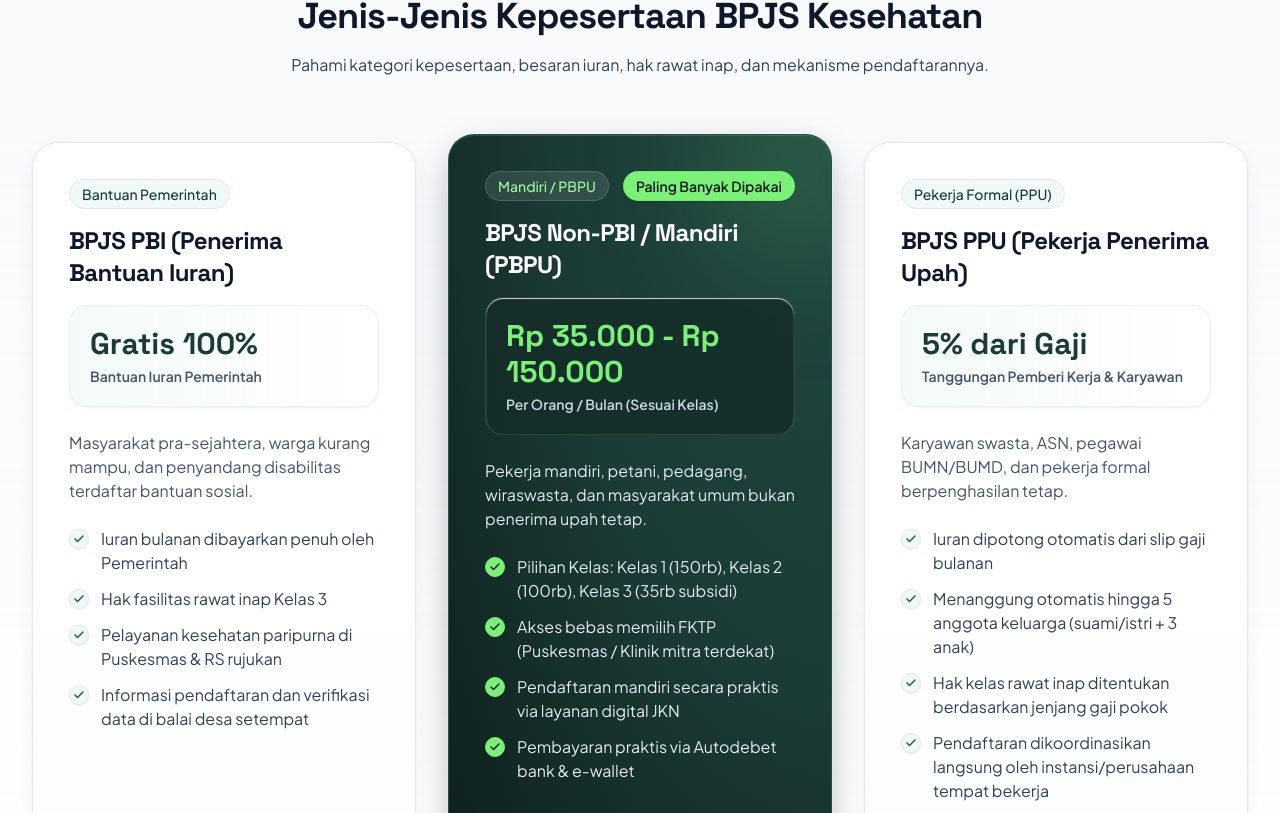
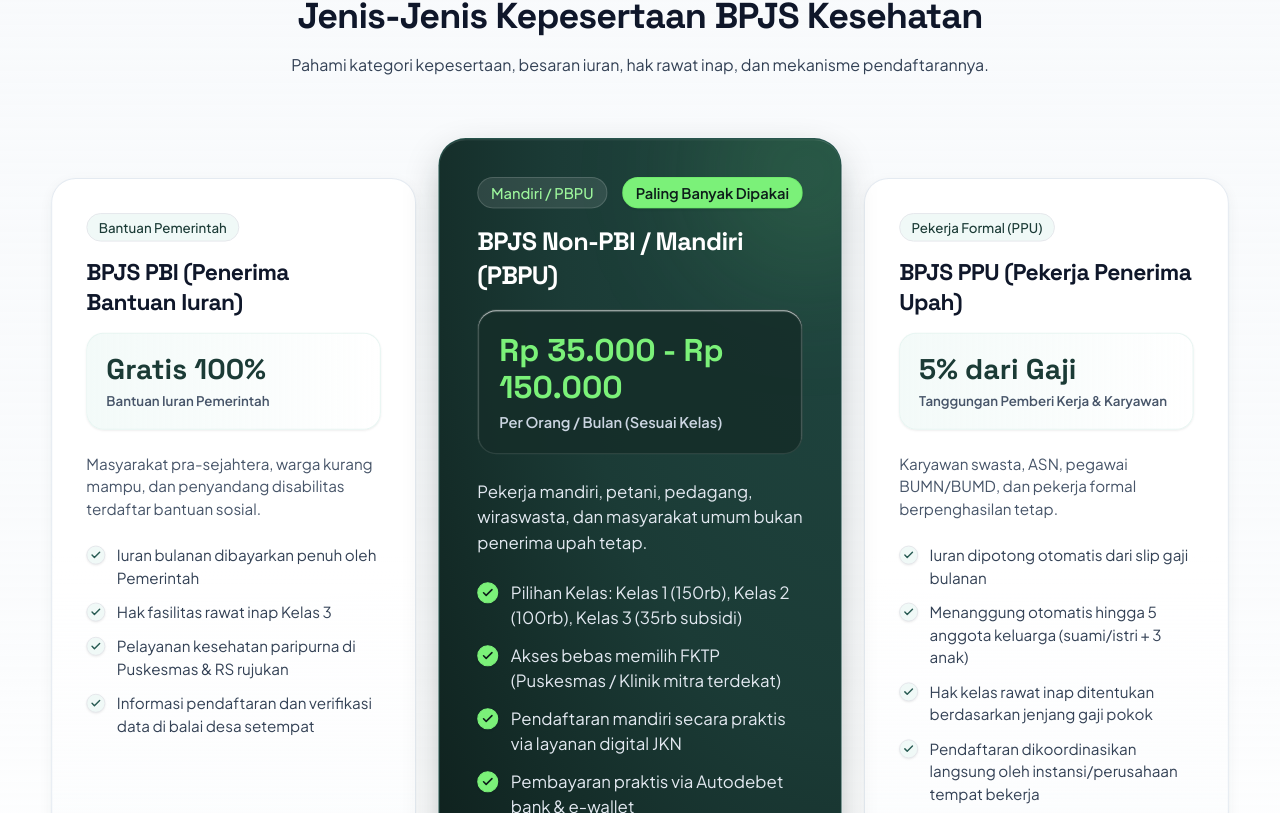
Before and after one commit to zaki-ramadhan/web_kkn, a React (Vite) app: page / in a window 1280 px wide. Shown: the part 1047-1860 px from the top of the page. Built offline with nearby package versions, Linux system fonts and the light colour scheme.

Commit message:
style: terapkan scale 105 pada kartu tengah kategori dan scale 95 pada kartu samping untuk efek highlight visual

```diff
--- a/src/App.jsx
+++ b/src/App.jsx
@@ -131,10 +131,18 @@
             subtitle="Pahami kategori kepesertaan, besaran iuran, hak rawat inap, dan mekanisme pendaftarannya."
           />
 
-          <div className="grid grid-cols-1 lg:grid-cols-3 gap-8 items-stretch">
-            {bpjsCategories.map((cat) => (
+          <div className="grid grid-cols-1 lg:grid-cols-3 gap-8 items-center pt-4 pb-4">
+            {bpjsCategories.map((cat, idx) => {
+              const scaleClass =
+                idx === 1
+                  ? 'lg:scale-105 z-10 hover:lg:scale-[1.07] transition-transform duration-300'
+                  : idx === 0
+                  ? 'lg:scale-95 lg:origin-right hover:lg:scale-100 transition-transform duration-300'
+                  : 'lg:scale-95 lg:origin-left hover:lg:scale-100 transition-transform duration-300';
+
+              return (
+                <div key={cat.id} className={`h-full ${scaleClass}`}>
                   <CategoryCard
-                key={cat.id}
                     badge={cat.badge}
                     name={cat.name}
                     price={cat.price}
@@ -145,7 +153,9 @@
                     ctaLink={cat.ctaLink}
                     theme={cat.theme}
                   />
-            ))}
+                </div>
+              );
+            })}
           </div>
         </div>
       </section>
--- a/src/components/CategoryCard.jsx
+++ b/src/components/CategoryCard.jsx
@@ -19,10 +19,10 @@
 
   return (
     <div
-      className={`group rounded-3xl p-8 sm:p-9 flex flex-col justify-between transition-all duration-300 ease-out relative overflow-hidden ${
+      className={`group rounded-3xl p-8 sm:p-9 flex flex-col justify-between transition-all duration-300 ease-out relative overflow-hidden h-full ${
         isForest
-          ? 'bg-[radial-gradient(ellipse_at_top_right,_var(--tw-gradient-stops))] from-brand-800 via-brand-850 to-brand-950 text-white shadow-forest-card border border-brand-700/80 ring-1 ring-white/15 lg:-translate-y-2 hover:-translate-y-3.5 hover:shadow-card-hover'
-          : 'bg-gradient-to-b from-white via-white to-slate-50/60 text-slate-800 border border-slate-200/90 hover:border-brand-400/60 shadow-card-depth hover:shadow-card-hover hover:-translate-y-2'
+          ? 'bg-[radial-gradient(ellipse_at_top_right,_var(--tw-gradient-stops))] from-brand-800 via-brand-850 to-brand-950 text-white shadow-forest-card border border-brand-700/80 ring-1 ring-white/15'
+          : 'bg-gradient-to-b from-white via-white to-slate-50/60 text-slate-800 border border-slate-200/90 hover:border-brand-400/60 shadow-card-depth'
       }`}
     >
       {/* Top shimmer highlight on hover */}
```
Lines whose indentation alone changed are shown as unchanged.
